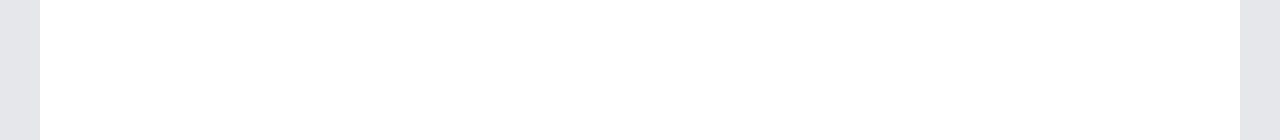
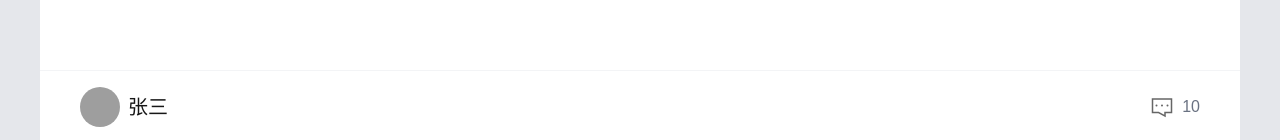
Before and after one commit to yanglian-web3/nextjs-blog, a Next.js app: page /detail/151904805 in a window 1280 px wide. Shown: the part 657-797 px from the top of the page. Built offline with nearby package versions, Linux system fonts and the light colour scheme; grey boxes are pictures that could not be loaded.

Commit message:
修改【页面详情】完成底部组件布局

```diff
--- a/src/app/detail/[id]/detail-page.css
+++ b/src/app/detail/[id]/detail-page.css
@@ -12,3 +12,6 @@
     align-self: center;
     line-height: 1.2em;
 }
+.blog-detail-preview-and-bottom-container{
+    flex:1;
+}
--- a/src/app/detail/[id]/page.tsx
+++ b/src/app/detail/[id]/page.tsx
@@ -6,12 +6,78 @@ import {getUserInfo} from "../../../utils/user";
 import IconClockFill from "../../../components/icons/icon-clock-fill";
 import IconViewFill from "../../../components/icons/icon-view-fill";
 import "./detail-page.css"
+import {BlogCountInfo} from "../../../types/blog";
+import BlogDetailBottom from "../../../components/detail/blog-detail-bottom/blog-detail-bottom";
 
 const initialMarkdown = `
 
 ## 代码高亮示例
 
 ### JavaScript 代码
+\`\`\`javascript
+function greet(name) {
+  return \`Hello, \${name}!\`;
+}
+### JavaScript 代码
+\`\`\`javascript
+function greet(name) {
+  return \`Hello, \${name}!\`;
+}
+### JavaScript 代码
+\`\`\`javascript
+function greet(name) {
+  return \`Hello, \${name}!\`;
+}
+### JavaScript 代码
+\`\`\`javascript
+function greet(name) {
+  return \`Hello, \${name}!\`;
+}### JavaScript 代码
+\`\`\`javascript
+function greet(name) {
+  return \`Hello, \${name}!\`;
+}### JavaScript 代码
+\`\`\`javascript
+function greet(name) {
+  return \`Hello, \${name}!\`;
+}### JavaScript 代码
+\`\`\`javascript
+function greet(name) {
+  return \`Hello, \${name}!\`;
+}### JavaScript 代码
+\`\`\`javascript
+function greet(name) {
+  return \`Hello, \${name}!\`;
+}### JavaScript 代码
+\`\`\`javascript
+function greet(name) {
+  return \`Hello, \${name}!\`;
+}
+### JavaScript 代码
+\`\`\`javascript
+function greet(name) {
+  return \`Hello, \${name}!\`;
+}
+### JavaScript 代码
+\`\`\`javascript
+function greet(name) {
+  return \`Hello, \${name}!\`;
+}
+### JavaScript 代码
+\`\`\`javascript
+function greet(name) {
+  return \`Hello, \${name}!\`;
+}
+### JavaScript 代码
+\`\`\`javascript
+function greet(name) {
+  return \`Hello, \${name}!\`;
+}
+### JavaScript 代码
+\`\`\`javascript
+function greet(name) {
+  return \`Hello, \${name}!\`;
+}### JavaScript 代码
 \`\`\`javascript
 function greet(name) {
   return \`Hello, \${name}!\`;
@@ -27,6 +93,10 @@ const value = initialMarkdown
         headImg: "https://picsum.photos/200/300",
         email: "zhangsan@163.com",
         phone: "13888888888"
+    }
+    const blogCountInfo: BlogCountInfo = {
+        commentCount: 10,
+        readCount: 100
     }
     return <div className="blog-detail-container bg-gray-200 flex flex-col">
         <BlogDetailHead userInfo={userInfo}/>
@@ -47,6 +117,10 @@ const value = initialMarkdown
                </div>
            </div>
         </div>
-        <BlogDetailPreview value={value}/>
+        <div className="blog-detail-preview-and-bottom-container flex justify-center">
+            <BlogDetailPreview value={value}/>
+            {/*为了对齐，放在preview组件里面，放在外面可能会因浏览器其他插件影响，导致底部和中间不对齐*/}
+            <BlogDetailBottom userInfo={userInfo} blogCountInfo={blogCountInfo}/>
+        </div>
     </div>
 }
--- /dev/null
+++ b/src/components/detail/blog-detail-bottom/blog-detail-bottom.css
@@ -0,0 +1,14 @@
+.blog-detail-bottom-container{
+
+}
+.blog-detail-bottom-container .user-head-container{
+    width: 40px;
+    height: 40px;
+}
+.blog-detail-bottom-container .user-head-container .user-head-img{
+
+}
+.blog-detail-bottom-inner-container{
+    max-width: 1200px;
+    flex: 1;
+}
--- /dev/null
+++ b/src/components/detail/blog-detail-bottom/blog-detail-bottom.tsx
@@ -0,0 +1,25 @@
+"use client"
+
+import {UserInfo} from "../../../types/user";
+import IconMsg from "../../icons/icon-msg";
+import {BlogCountInfo} from "../../../types/blog";
+import "./blog-detail-bottom.css"
+
+export default function BlogDetailBottom({userInfo, blogCountInfo}: {userInfo: UserInfo, blogCountInfo: BlogCountInfo}) {
+    return <div className="blog-detail-bottom-container flex justify-center fixed bottom-0 left-0 w-screen index-10">
+        <div className={"blog-detail-bottom-inner-container bg-white flex justify-between items-center px-10 py-4 border-t border-gray-100"}>
+            <div className="blog-detail-bottom-left flex items-center">
+                <div className="user-head-container cursor-pointer">
+                    <img className={"user-head-img"} src={userInfo.headImg ||  ""} alt=""/>
+                </div>
+                <strong className={"user-name text-xl ml-2"}>{userInfo.name}</strong>
+            </div>
+            <div className={"blog-detail-bottom-right flex justify-end items-center"}>
+                <div className={"blog-detail flex items-center cursor-pointer"}>
+                    <IconMsg width={24} height={24} color={"#666666"}/>
+                    <span className={"ml-2 text-gray-500"}>{ blogCountInfo.commentCount}</span>
+                </div>
+            </div>
+        </div>
+    </div>
+}
--- a/src/components/detail/blog-detail-preview/blog-detail-preview.css
+++ b/src/components/detail/blog-detail-preview/blog-detail-preview.css
@@ -1,6 +1,3 @@
-.blog-detail-preview-container{
-    flex:1;
-}
 .blog-detail-preview-inner-container{
     max-width: 1200px;
 }
--- a/src/components/detail/blog-detail-preview/blog-detail-preview.tsx
+++ b/src/components/detail/blog-detail-preview/blog-detail-preview.tsx
@@ -6,8 +6,8 @@ import "./blog-detail-preview.css"
 
 export default function BlogDetailPreview({value}: {value: string}) {
 
-    return <div className="blog-detail-preview-container flex justify-center">
-       <div className="blog-detail-preview-inner-container bg-white flex-1">
+    return <div className="blog-detail-preview-inner-container flex flex-1 flex-col">
+        <div className="bg-white flex-1 pb-16">
             <MDEditor
                 value={value}
                 preview="preview"
--- /dev/null
+++ b/src/components/icons/icon-msg.tsx
@@ -0,0 +1,8 @@
+export default function IconMsg({ width = 30, height = 30, color = "#272636" } : { width?: number, height?: number, color?: string}){
+    return <svg t="1760939216759" className="icon" viewBox="0 0 1024 1024" version="1.1"
+                xmlns="http://www.w3.org/2000/svg" p-id="4734" width={width} height={height}>
+        <path
+            d="M949.333333 138.666667v640h-277.333333v170.901333L354.602667 778.666667H74.666667v-640h874.666666z m-64 64h-746.666666v512h232.064L608 842.432V714.666667h277.333333v-512zM277.333333 405.333333a42.666667 42.666667 0 1 1 0 85.333334 42.666667 42.666667 0 0 1 0-85.333334z m234.666667 0a42.666667 42.666667 0 1 1 0 85.333334 42.666667 42.666667 0 0 1 0-85.333334z m234.666667 0a42.666667 42.666667 0 1 1 0 85.333334 42.666667 42.666667 0 0 1 0-85.333334z"
+            fill={color} p-id="4735"/>
+    </svg>
+}
--- a/src/types/blog.d.ts
+++ b/src/types/blog.d.ts
@@ -9,3 +9,8 @@ export interface BlogItemType {
     cover: string,
     status: number;
 }
+
+export interface BlogCountInfo {
+    commentCount: number;
+    readCount: number
+}
```
Lines whose indentation alone changed are shown as unchanged.
